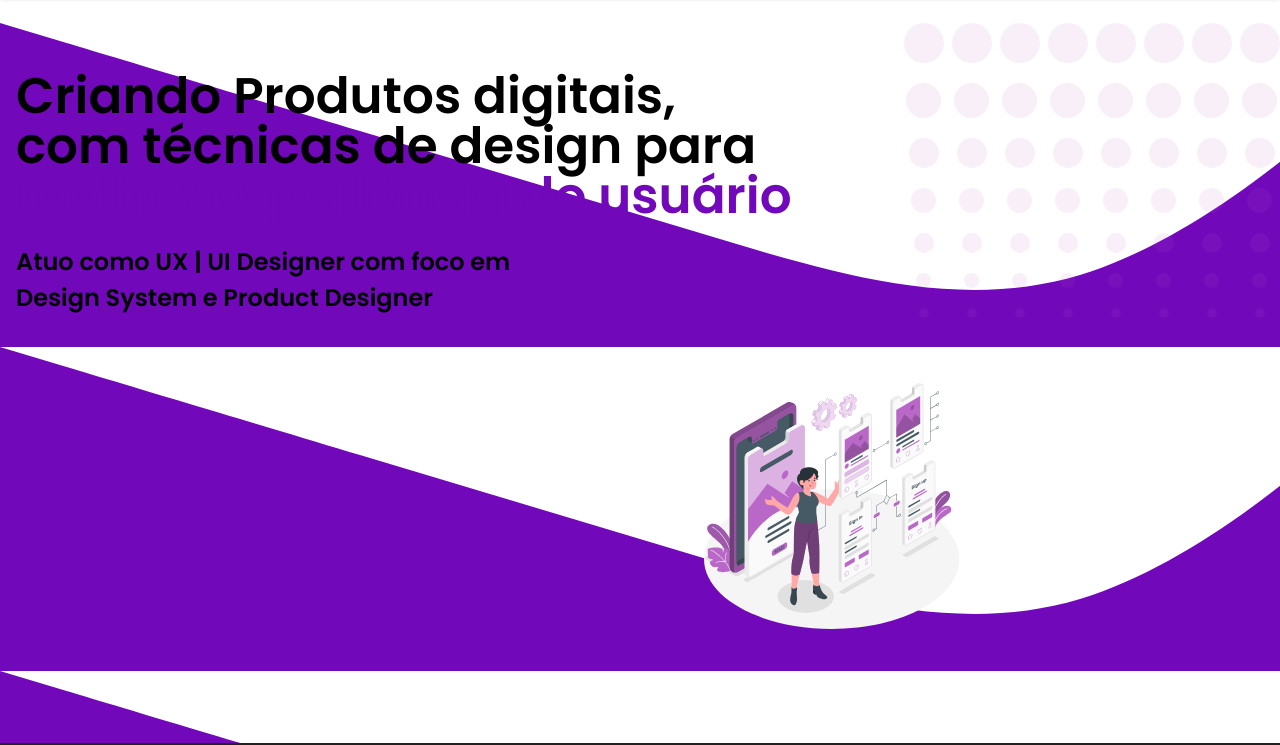
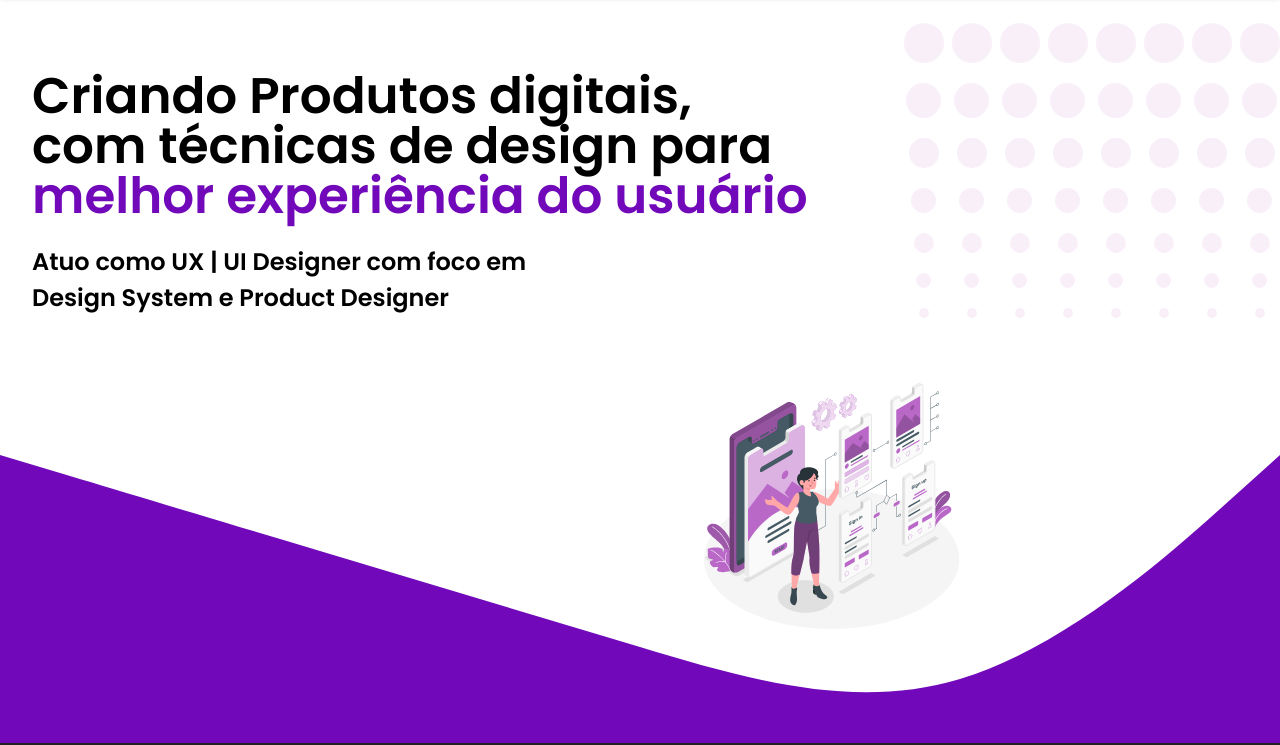
Before and after one commit to joaogrey/portifolio-joao, a plain HTML site: page index.html in a window 1280 px wide. Shown: the part 67-812 px from the top of the page. Drawn offline with nearby package versions, Linux system fonts and the light colour scheme.

Commit message:
Corrigindo conteúdo responsivo para section1

```diff
--- a/css/style.css
+++ b/css/style.css
@@ -49,6 +49,27 @@ h4{
 
     color: #000000;
 }
+
+@media screen and (min-width: 900px) {
+    .section1{
+        background-position: bottom;
+        background-size: 100%;
+        background-repeat: no-repeat;
+        height: 800px;
+        width: 100%;
+    }
+    .conteudo1{
+       display: flex;
+       align-items:center;
+       padding-left: 16px;
+       padding-bottom: 0;
+       padding-top: 0;
+    }
+    body{
+        padding-top: 90px;
+    }
+  }
+
   @media (min-width: 1366px) {
     .section1{
         background-position: bottom;
```
